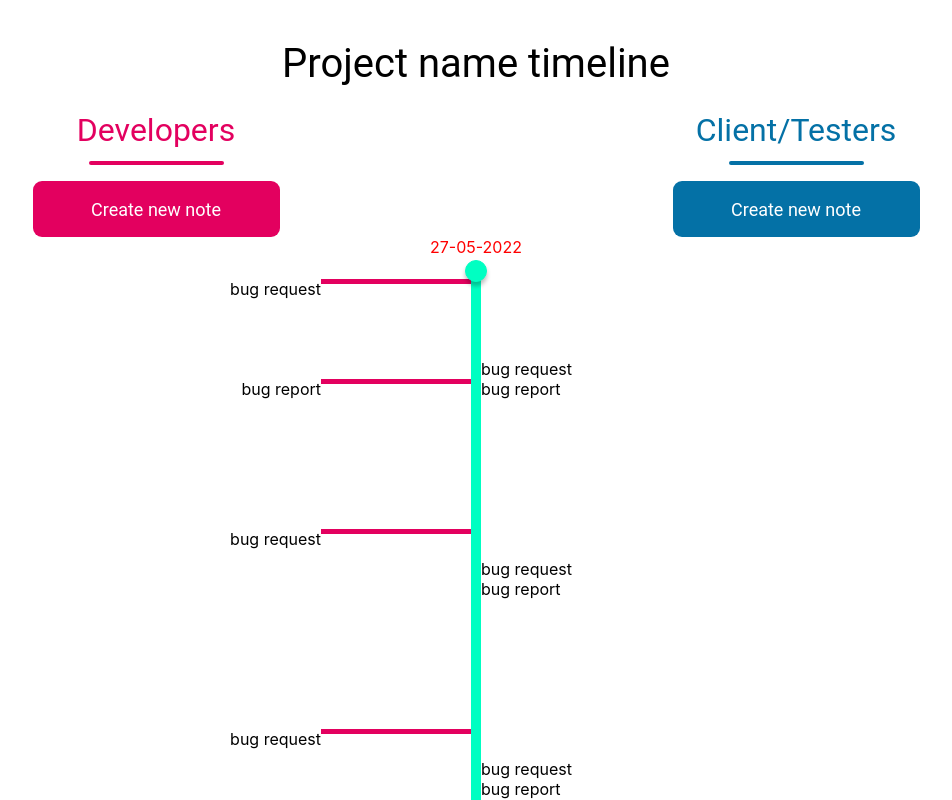
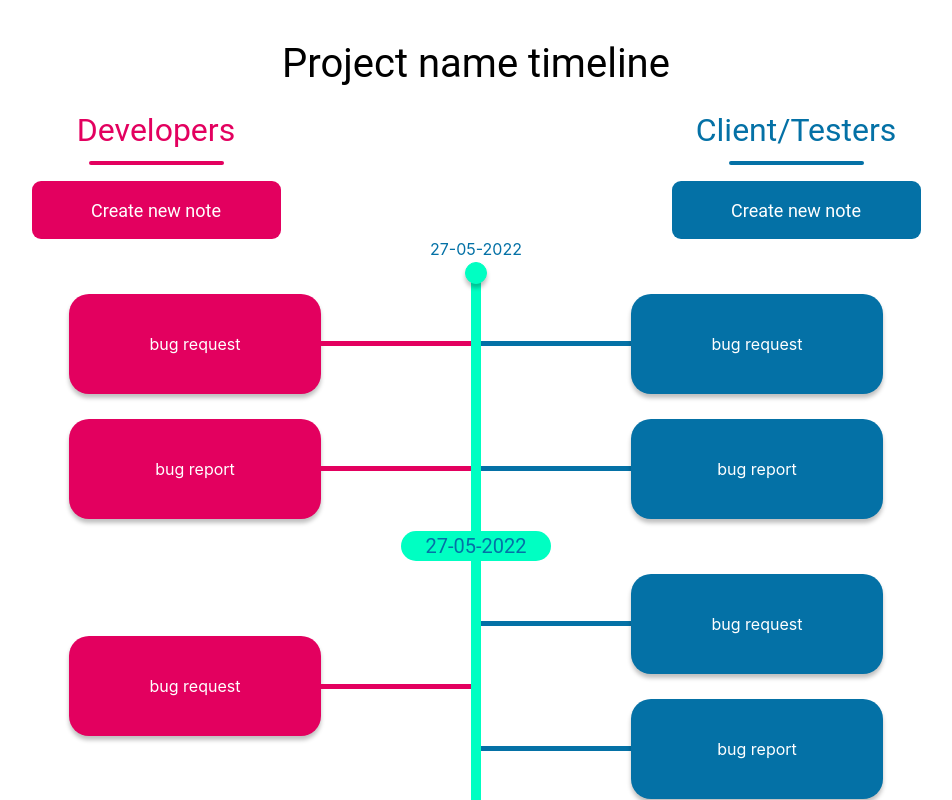
Before and after one commit to Kurczak1233/OneHackaton, a React (Create React App) app in the folder OneHackatonApp/App/: page / in a window 1280 px wide. Shown: the top 800 px of the page, without its empty margins (164-1116 px from the left). Built offline with nearby package versions, Linux system fonts and the light colour scheme.

Commit message:
Finished timeline

```diff
--- a/OneHackatonApp/App/src/components/ClientItems/ClientItems.module.scss
+++ b/OneHackatonApp/App/src/components/ClientItems/ClientItems.module.scss
@@ -3,6 +3,31 @@
   display: flex;
   flex-direction: column;
   .item {
-    min-height: 100%;
+    height: 125px;
+    display: flex;
+    align-items: center;
+    .extensionBar {
+      width: 150px;
+      height: 5px;
+      background-color: #0471a6;
+      display: flex;
+      align-items: center;
+    }
+    .note {
+      width: 250px;
+      height: 98px;
+      background: #0471a6;
+      box-shadow: 0px 4px 4px rgba(0, 0, 0, 0.25);
+      border-radius: 20px;
+      display: flex;
+      align-items: center;
+      color: #ffffff;
+      justify-content: center;
+      border: 1px solid transparent;
+      cursor: pointer;
+    }
+    .note:hover {
+      border: 1px solid #00ffc2;
+    }
   }
 }
--- a/OneHackatonApp/App/src/components/ClientItems/ClientItems.tsx
+++ b/OneHackatonApp/App/src/components/ClientItems/ClientItems.tsx
@@ -9,7 +9,8 @@ const ClientItems = ({ usersItems }: IClientItems) => {
     <div className={styles.sidesItems}>
       {usersItems.map((item, index) => (
         <div key={`${item.name} ${index}`} className={styles.item}>
-          {item.name}
+          <div className={styles.extensionBar} />
+          <div className={styles.note}>{item.name}</div>
         </div>
       ))}
     </div>
--- a/OneHackatonApp/App/src/components/DevelopersItems/DevelopersItems.module.scss
+++ b/OneHackatonApp/App/src/components/DevelopersItems/DevelopersItems.module.scss
@@ -5,12 +5,29 @@
   justify-content: flex-end;
   align-items: flex-end;
   .item {
-    height: 100px;
+    height: 125px;
     display: flex;
+    align-items: center;
     .extensionBar {
       width: 150px;
       height: 5px;
-      background-color: #E3005F;
+      background-color: #e3005f;
+    }
+    .note {
+      width: 250px;
+      height: 98px;
+      background: #e3005f;
+      box-shadow: 0px 4px 4px rgba(0, 0, 0, 0.25);
+      border-radius: 20px;
+      display: flex;
+      align-items: center;
+      color: #ffffff;
+      justify-content: center;
+      border: 1px solid transparent;
+      cursor: pointer;
+    }
+    .note:hover {
+      border: 1px solid #00ffc2;
     }
   }
 }
--- a/OneHackatonApp/App/src/components/DevelopersItems/DevelopersItems.tsx
+++ b/OneHackatonApp/App/src/components/DevelopersItems/DevelopersItems.tsx
@@ -10,9 +10,8 @@ const DevelopersItems = ({ developersItems }: IDevelopersItems) => {
     <div className={styles.sidesItems}>
       {developersItems.map((item, index) => (
         <div key={`${item.name} ${index}`} className={styles.item}>
-          {item.name}
+          <div className={styles.note}>{item.name}</div>
           <div className={styles.extensionBar} />
-          <div className={styles.note}></div>
         </div>
       ))}
     </div>
--- a/OneHackatonApp/App/src/components/MainPageHeading/MainPageHeading.module.scss
+++ b/OneHackatonApp/App/src/components/MainPageHeading/MainPageHeading.module.scss
@@ -35,6 +35,10 @@
     display: flex;
     align-items: center;
     justify-content: center;
+    border: 1px solid transparent;
     cursor: pointer;
   }
+  .addButton:hover {
+    border: 1px solid #00ffc2;
+  }
 }
--- a/OneHackatonApp/App/src/components/MainTimeline/MainTimeline.module.scss
+++ b/OneHackatonApp/App/src/components/MainTimeline/MainTimeline.module.scss
@@ -13,7 +13,7 @@
     top: 3px;
   }
   .todayDate {
-    color: red;
+    color: #0471a6;
   }
 }
 .itemWrapper {
@@ -25,5 +25,31 @@
     width: 10px;
     background-color: #00ffc2;
   }
-
 }
+.daySeparationBarWrapper {
+  display: flex;
+  align-items: center;
+  justify-content: center;
+  .daySeparationBar {
+    width: 150px;
+    border-radius: 20px;
+    height: 30px;
+    background-color: #00ffc2;
+    display: flex;
+    align-items: center;
+    justify-content: center;
+    .dayDate {
+      z-index: 2;
+      display: block;
+      font-size: 20px;
+      font-family: "Roboto";
+      font-style: normal;
+      font-weight: 400;
+      min-width: 200px;
+      display: flex;
+      align-items: center;
+      justify-content: center;
+      color: #0471a6;
+    }
+  }
+}
--- a/OneHackatonApp/App/src/components/MainTimeline/MainTimeline.tsx
+++ b/OneHackatonApp/App/src/components/MainTimeline/MainTimeline.tsx
@@ -20,16 +20,24 @@ const MainTimeline = () => {
       <div>
         {mockedData.map((item) => {
           return (
-            <div className={styles.itemWrapper} key={item.date.toString()}>
+            <div key={item.date.toString()}>
+              <div className={styles.itemWrapper}>
                 <DevelopersItems developersItems={item.developersItems} />
                 <div
                   style={{
                     height:
-                    100 * getBiggerValue(item.developersItems, item.usersItems),
+                      125 *
+                      getBiggerValue(item.developersItems, item.usersItems),
                   }}
                   className={styles.middleDayBar}
                 />
                 <ClientItems usersItems={item.usersItems} />
+              </div>
+              <div className={styles.daySeparationBarWrapper}>
+                <div className={styles.daySeparationBar}>
+                  <span className={styles.dayDate}>{item.date}</span>
+                </div>
+              </div>
             </div>
           );
         })}
```
Lines whose indentation alone changed are shown as unchanged.
